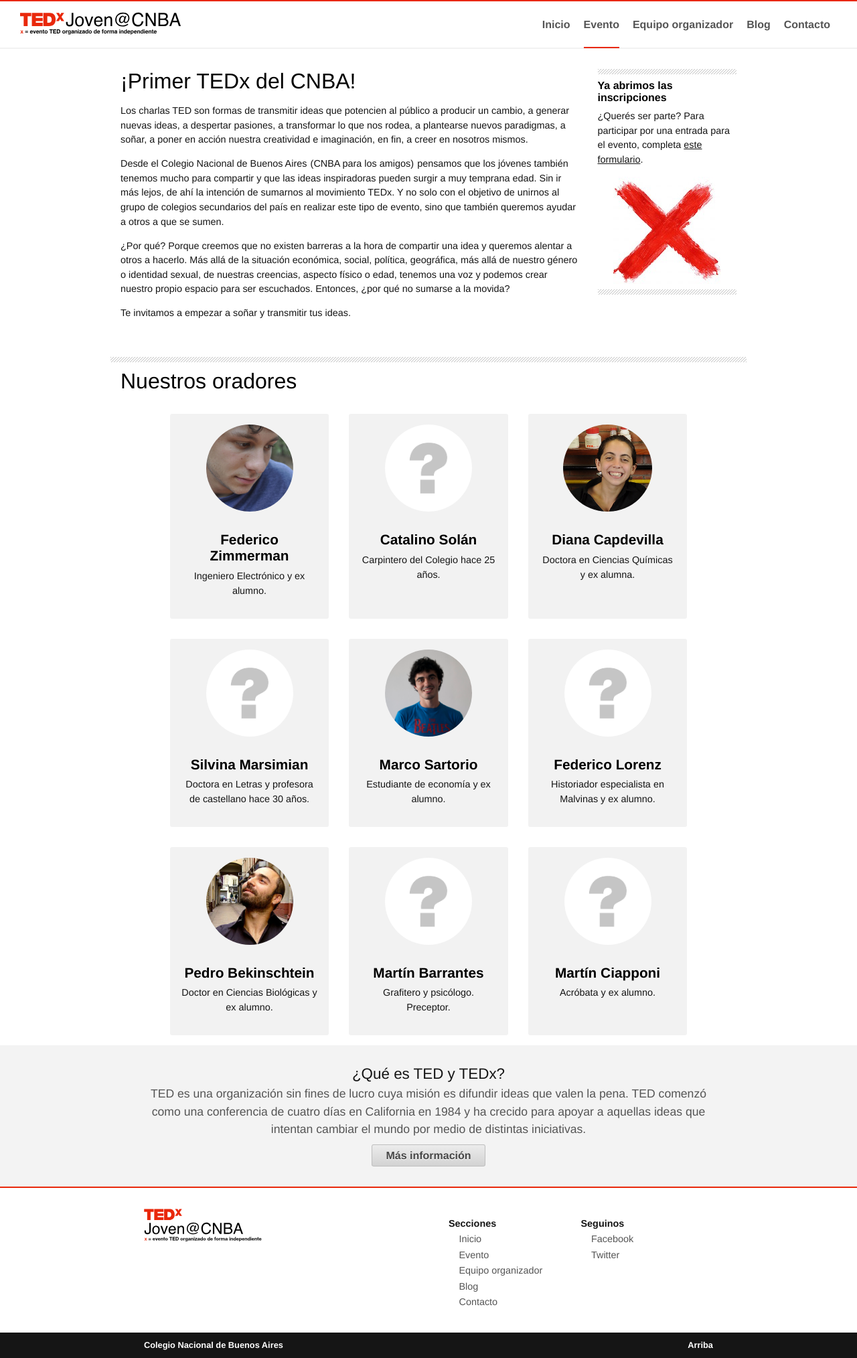
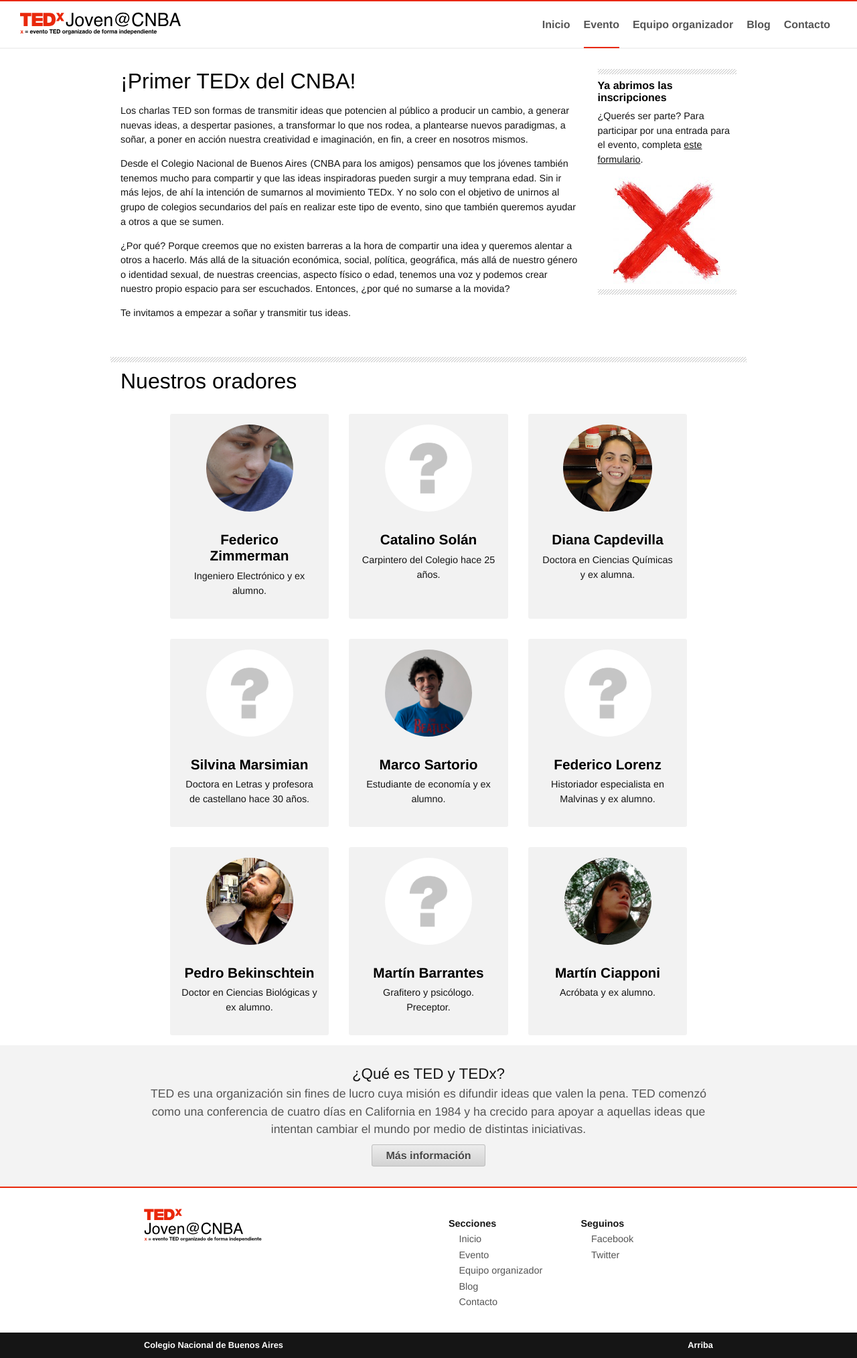
Before and after one commit to TEDxCNBA/pagina, a Jekyll site: the page built from evento.html, in a window 1280 px wide. Shown: the whole page at 67% size. Built offline with Jekyll 4.4.1, drawn with Linux system fonts in a browser that asks for light colours.

Commit message:
Agregué la foto de Martín

```diff
--- a/_data/speakers.yml
+++ b/_data/speakers.yml
@@ -32,4 +32,4 @@
 
 - nombre: Martín Ciapponi
   perfil: Acróbata y ex alumno.
-  foto: /orador-tba.jpg
+  foto: /martin.jpg
```
Also changed, not shown: assets/martin.jpg (added).
